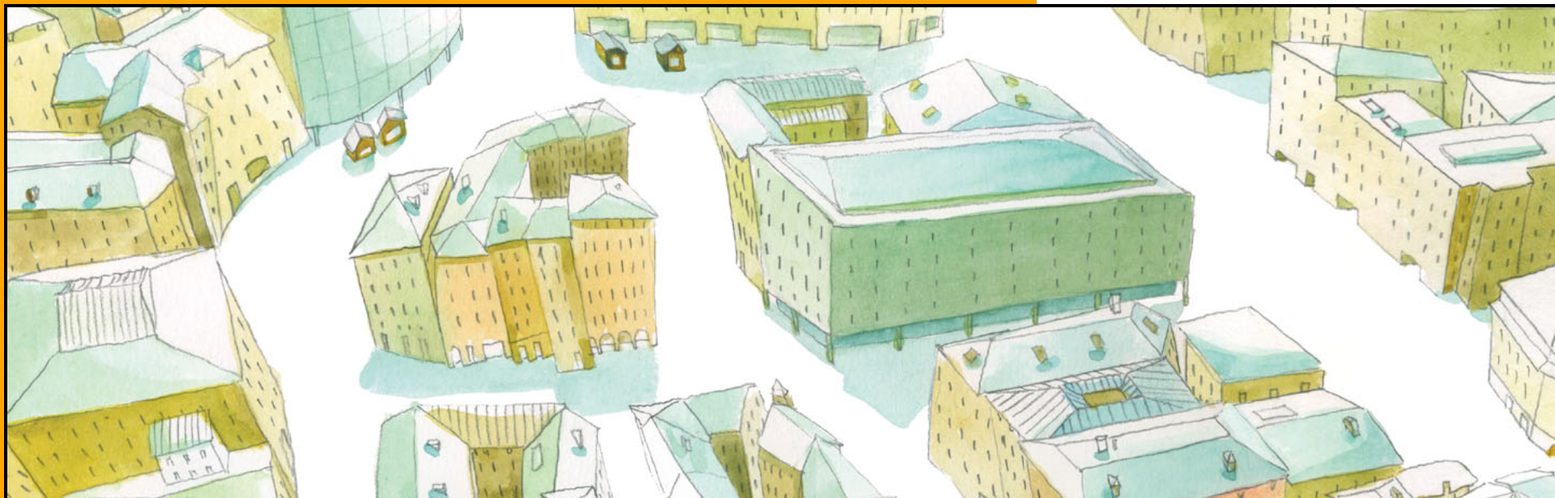
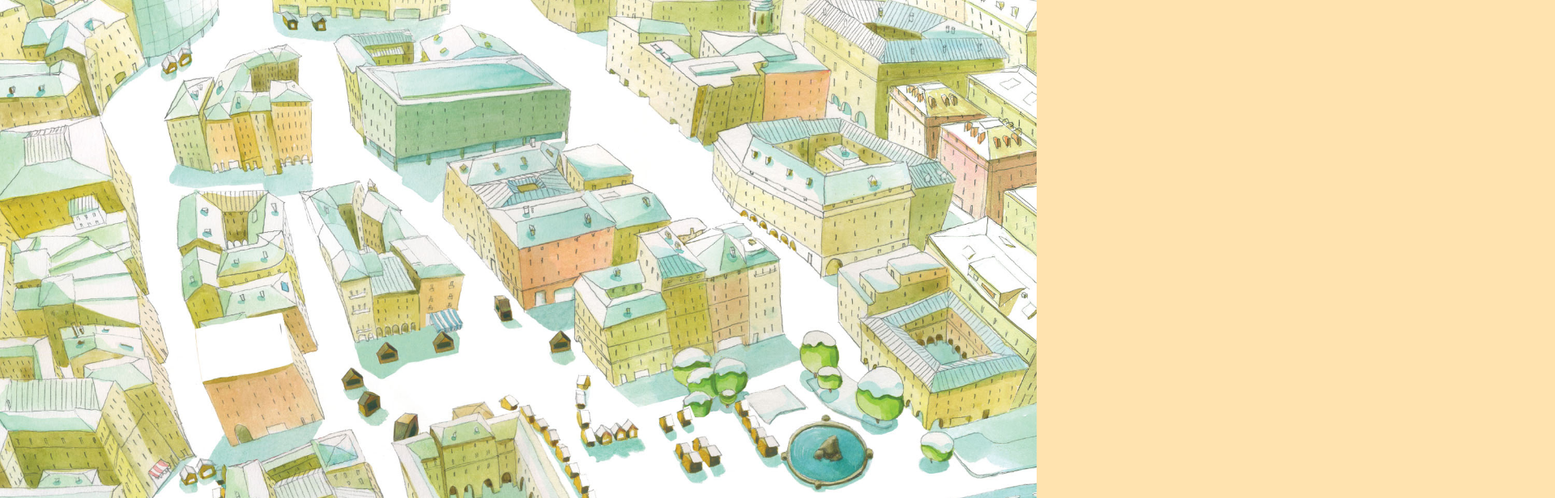
Before and after one commit to El-Moutaouakkil/advent-calendar, a React (Create React App) app: page / in a window 1280 px wide. Shown: the top 616 px of the page at 81% size, 1920 px wide, since content can reach past the window. Built offline with nearby package versions, Linux system fonts and the light colour scheme.

Commit message:
Reponsiveness on all screens (Portrait & Landscape) finally Fixed!

```diff
--- a/src/App.css
+++ b/src/App.css
@@ -6,55 +6,28 @@
 
 html,
 body {
-    /* width: 100vw;
-    height: 100vh; */
-    /* overflow-x: scroll; */
 
 }
 html {
-
+    /* height: 100vh; */
     /* border: 5px solid crimson; */
 
+    background-color: rgba(255, 166, 0, 0.315);
 }
 body {
-    border: 5px solid orange;
+    /* overflow: hidden; */
+    position: relative;
 }
 
-.App {
-    text-align: center;
-}
-
-.App-logo {
-    height: 40vmin;
-    pointer-events: none;
-}
-
-@media (prefers-reduced-motion: no-preference) {
-    .App-logo {
-        animation: App-logo-spin infinite 20s linear;
+@media (max-width: 1024px) and (orientation:portrait) {
+    html,
+    body {
+        /* background: #000; */
+        width: 100%;
+        height: 100%;
+        margin: 0;
+        padding: 0;
+        overflow-y: hidden;
+        /* overflow-x: hidden; */
     }
 }
-
-.App-header {
-    background-color: #282c34;
-    min-height: 100vh;
-    display: flex;
-    flex-direction: column;
-    align-items: center;
-    justify-content: center;
-    font-size: calc(10px + 2vmin);
-    color: white;
-}
-
-.App-link {
-    color: #61dafb;
-}
-
-@keyframes App-logo-spin {
-    from {
-        transform: rotate(0deg);
-    }
-    to {
-        transform: rotate(360deg);
-    }
-}
--- a/src/App.js
+++ b/src/App.js
@@ -21,7 +21,7 @@ function App() {
 
 export default App;
 const IconContainer = styled.div`
-    width: 100vw;
+    /* width: 100vw;
     height: 50vh;
     background-color: lightcoral;
     position: relative;
@@ -33,5 +33,5 @@ const IconContainer = styled.div`
         position: absolute;
         top: 0;
         left: 10em;
-    }
+    } */
 `;
--- a/src/components/MainBackground.js
+++ b/src/components/MainBackground.js
@@ -56,10 +56,16 @@ export default MainBackground;
 const BgContainer = styled.div`
     img {
         display: block;
-        border: 4px solid black;
-        height: 2670px;
+        width: 100%;
+        max-width: 1920px;
+        /* height: 1920px; */
     }
 
-    @media all and (max-width: 468px) {
+    @media all and (max-width: 1024px) and (orientation: portrait) {
+        img {
+            height: 100vh;
+            width: auto;
+            /* height : auto; */
+        }
     }
 `;
```
